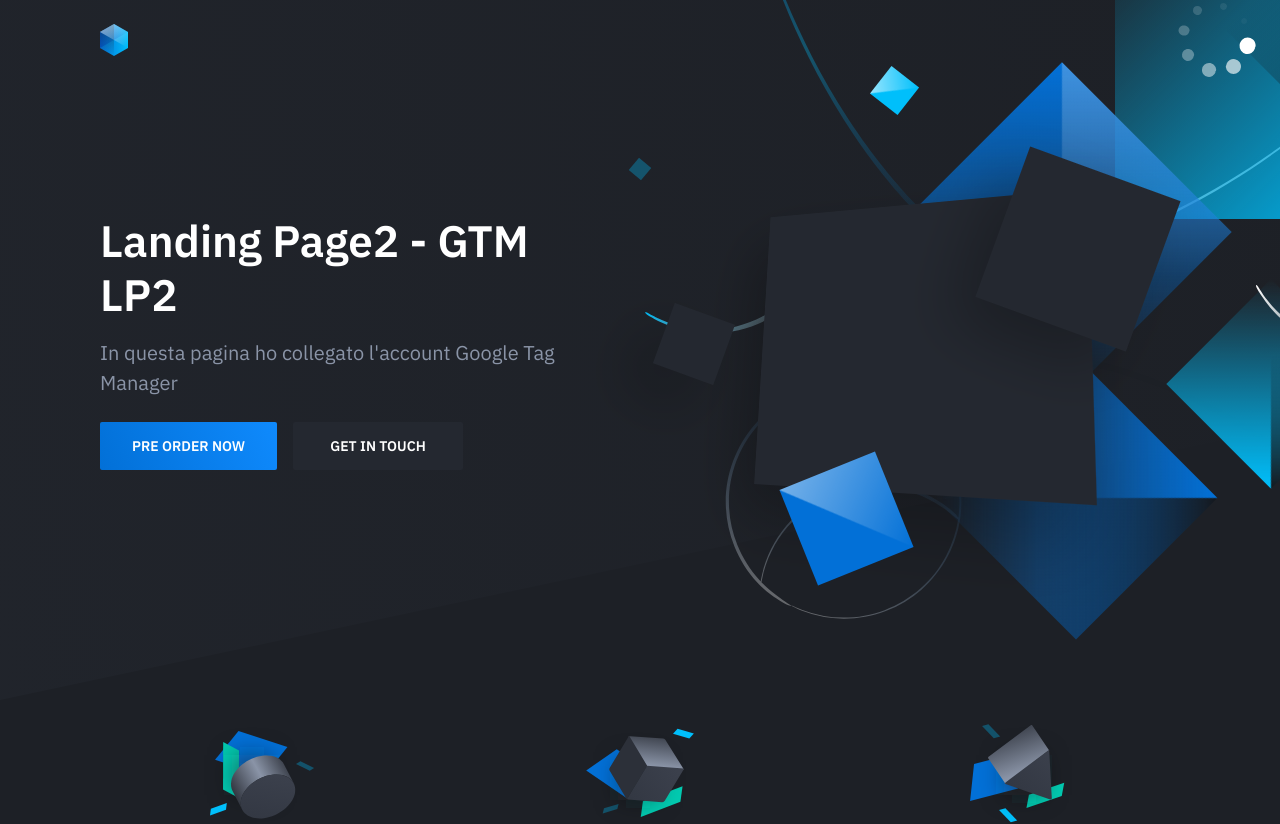
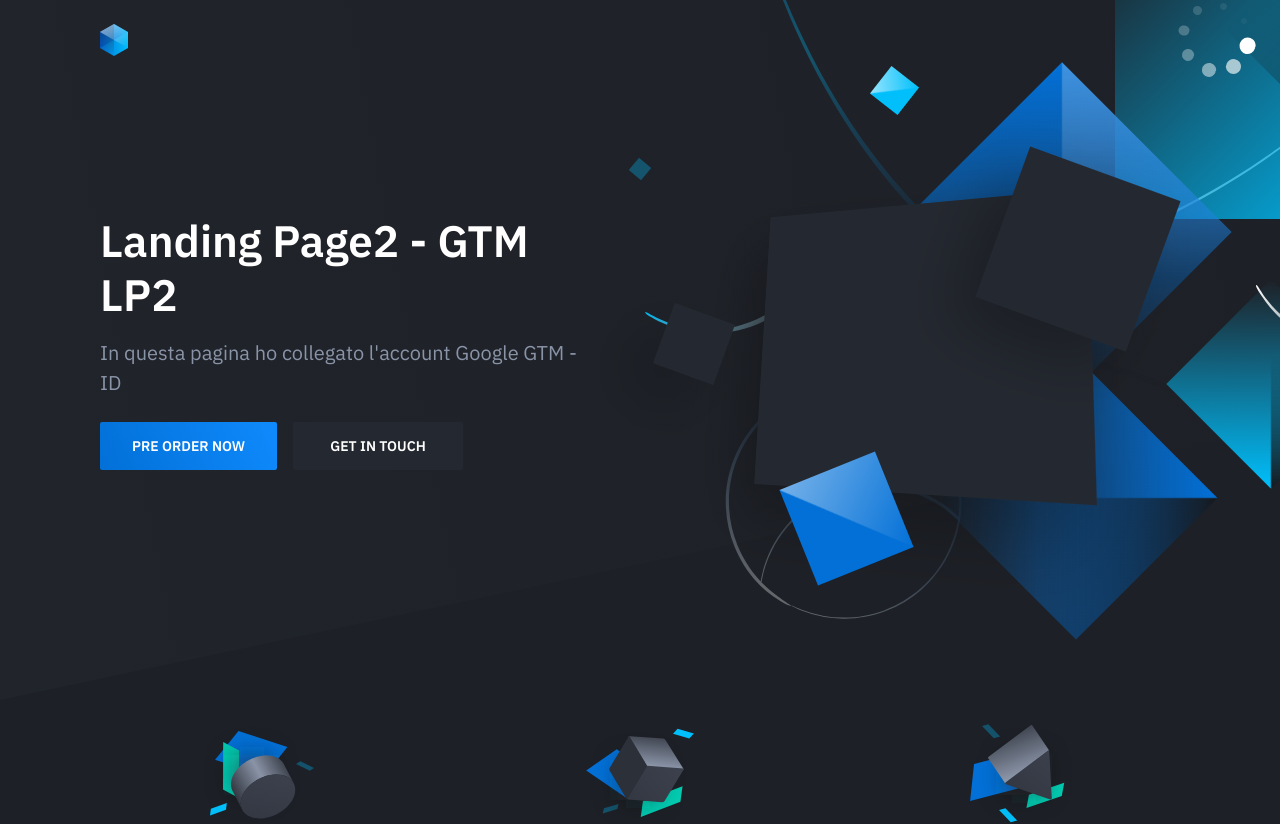
Before and after one commit to NicoMura17/DME---sito2, a plain HTML site: page index.html in a window 1280 px wide. Shown: the top 824 px of the page. Drawn offline with nearby package versions, Linux system fonts and the light colour scheme.

Commit message:
Aggiornamento sottotitolo2

```diff
--- a/index.html
+++ b/index.html
@@ -32,7 +32,7 @@
                     <div class="hero-inner">
 						<div class="hero-copy">
 	                        <h1 class="hero-title mt-0">Landing Page2 - GTM LP2</h1>
-	                        <p class="hero-paragraph">In questa pagina ho collegato l'account Google Tag Manager</p>
+	                        <p class="hero-paragraph">In questa pagina ho collegato l'account Google GTM - ID</p>
 	                        <div class="hero-cta"><a class="button button-primary" href="preorder.html">Pre order now</a><a class="button" href="#">Get in touch</a></div>
 						</div>
 						<div class="hero-figure anime-element">
```
